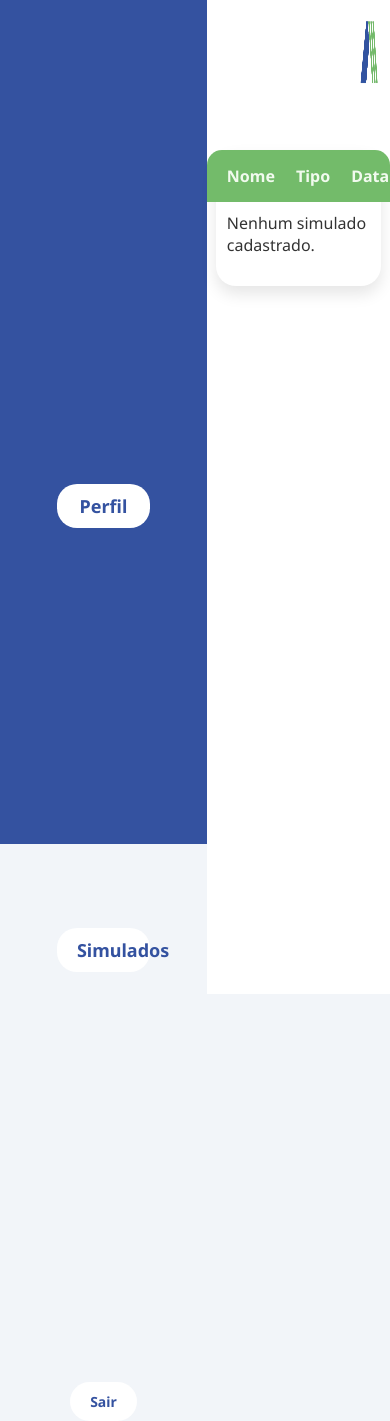
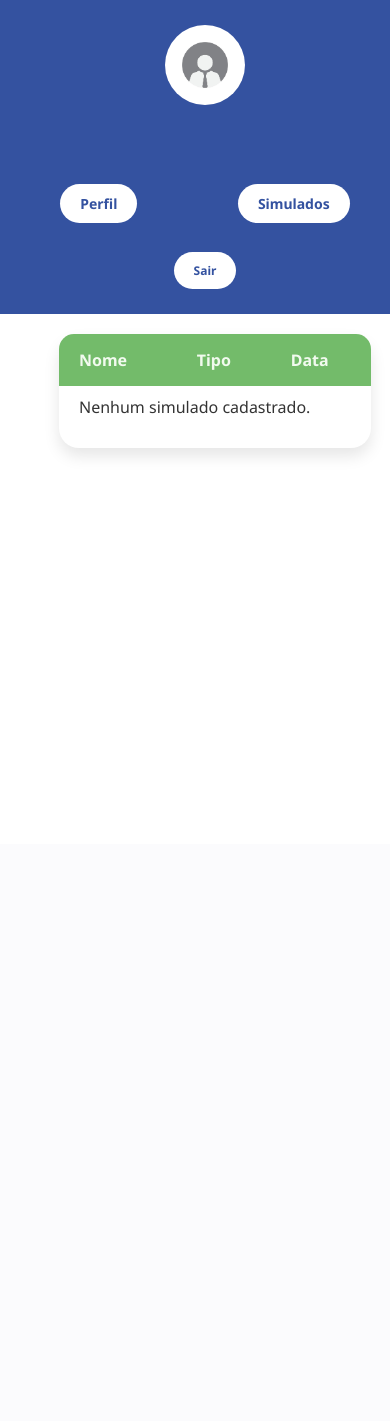
Before and after one commit to andrecastrom06/BEM-Cursos-Preparatorios, a Django app: template BemCursos/cadastros/templates/simulados_responsavel.html in a window 390 px wide. After the commit the page ends 455 px from the top, so only its background shows below. Run offline with Django 4.2, Linux system fonts and the light colour scheme; the template is opened without the code that fills it, so the values that code supplies are empty.

Commit message:
Responsividade e pagina de simulados_responsaveis terminados

```diff
--- a/BemCursos/cadastros/templates/responsavel.html
+++ b/BemCursos/cadastros/templates/responsavel.html
@@ -164,10 +164,7 @@
             font-weight: bold;
         }
 
-        /* Responsividade */
-
-                /* Responsividade */
-                @media screen and (max-width: 768px) {
+        @media screen and (max-width: 768px) {
             body {
                 flex-direction: column;
             }
--- a/BemCursos/cadastros/templates/simulados_responsavel.html
+++ b/BemCursos/cadastros/templates/simulados_responsavel.html
@@ -27,6 +27,7 @@
             margin: 0;
             padding: 0;
             display: flex;
+            flex-direction: row;
             height: 100vh;
         }
 
@@ -42,7 +43,6 @@
         }
 
         .sidebar .profile {
-            padding: 10px;
             text-align: center;
             margin-bottom: 30px;
         }
@@ -58,6 +58,32 @@
             color: #a8dadc;
             font-size: 0.9em;
         }
+
+        .sidebar .profile img {
+            border-radius: 50%;
+            width: 80px;
+            height: 80px;
+        }
+
+        table .td-name a {
+            display: inline-block; /* Permite controle sobre tamanho e comportamento */
+            background-color: var(--primary-bg); /* Mantém a cor primária */
+            color: white;
+            padding: 8px 12px; /* Ajusta o espaço interno */
+            border-radius: 5px; /* Cantos arredondados */
+            font-size: 12px; /* Tamanho do texto */
+            text-align: center; /* Centraliza o texto */
+            text-decoration: none;
+            white-space: nowrap; /* Impede que o texto quebre em várias linhas */
+            overflow: hidden; /* Evita estouro de conteúdo */
+            text-overflow: ellipsis; /* Adiciona "..." em textos muito longos */
+            transition: background-color 0.3s ease, color 0.3s ease;
+        }
+
+        table .td-name a:hover {
+            background-color: rgb(33, 52, 101); /* Alteração de cor ao passar o mouse */
+        }
+
 
         .sidebar nav a {
             display: block;
@@ -83,7 +109,7 @@
         }
 
         .sidebar a[href="{% url 'login' %}"] {
-            margin-top: 400px;
+            margin-top: 480px;
             background-color: white;
             color: var(--primary-bg);
             padding: 10px 20px;
@@ -103,16 +129,17 @@
         }
 
         .container {
-            flex: 1;
-            margin: 0;
-            padding-top: 150px;
+            padding-top: 40px;
             background-color: #ffffff;
             display: flex;
-            justify-content: center;
-            align-items: first baseline;
+            flex-direction: column;
+            justify-content: flex-start;
+            align-items: center;
+            width: 100%;
             height: 100vh;
+            overflow: auto;
+            width: calc(100% - 250px);
         }
-
         .table-container {
             display: flex;
             flex-direction: column;
@@ -153,7 +180,7 @@
             text-decoration: none;
             padding: 8px 12px;
             border-radius: 5px;
-            font-size: 14px;
+            font-size: 12px;
             cursor: pointer;
             border: none;
         }
@@ -163,27 +190,55 @@
         }
 
         @media screen and (max-width: 768px) {
+
+            table .td-name a {
+                font-size: 10px; /* Reduz o tamanho da fonte */
+                padding: 6px 10px; /* Ajusta o espaçamento interno */
+            }
+            body {
+                flex-direction: column;
+            }
             .sidebar {
+                flex-direction: column;
                 width: 100%;
-                height: auto;
-                display: flex;
-                justify-content: space-between;
-                flex-direction: row;
+                padding: 10px;
+                align-items: center;
+                justify-content: space-around;
+                text-align: center;
+                height: 60vh;
+                box-shadow: none;
             }
 
             .sidebar nav {
-                flex-direction: row;
+                display: flex;
                 justify-content: space-around;
+                width: 100%;
+            }
+
+            .sidebar nav a {
+                font-size: 14px;
+                padding: 8px;
+                margin: 0;
+            }
+            .sidebar a[href="{% url 'login' %}"] {
+                margin-top: 0;
+            }
+
+            .logo{
+                display: none;
+            }
+
+            .container {
+                padding: 20px;
+                flex-direction: column;
+                align-items: center;
+                width: 100%;
+            }
+
+            .table-container {
+                width: 80%;
             }
         }
-
-        @media screen and (max-width: 480px) {
-            .sidebar {
-                flex-direction: column;
-                align-items: center;
-            }
-        }
-
 
     </style>
 </head>
@@ -191,6 +246,7 @@
 
     <div class="sidebar">
         <div class="profile">
+            <img src="/static/img/imgfunc.jpg" alt="funcionario" width="80" height="80">
             <h3>{{aluno.nome|capfirst}} {{aluno.sobrenome|capfirst}}</h3>
             <p>{{aluno.turma}}</p>
         </div>
@@ -202,7 +258,7 @@
     </div>
 
     <div class="container">
-        <img src="{% static 'img/logo.png' %}" alt="A3" style="height: 10%; width: 5.5%; position: absolute; top: 10px; right: 10px;">
+        <img src="{% static 'img/logo.png' %}" alt="A3" class="logo"  style="height: 10%; width: 5.5%; position: absolute; top: 10px; right: 10px;">
         {% if messages %}
         <ul>
             {% for message in messages %}
@@ -223,7 +279,7 @@
                 <tbody>
                     {% for simulado in simulados %}
                     <tr>
-                        <td>
+                        <td class="td-name">
                             <a href="{% url 'ranking_turma_responsavel' simulado.id %}">{{ simulado.nome }}</a>
                         </td>
                         <td>{{ simulado.get_tipo_display }}</td>
@@ -237,38 +293,5 @@
                 </tbody>
             </table>
         </div>
-    <script>
-        $(document).ready(function() {
-            function abrirModalConfirmacao(simuladoId, callback) {
-                $('#confirm-modal').fadeIn();
-                $('#confirm-yes').off('click').on('click', function() {
-                    $('#confirm-modal').fadeOut();
-                    callback(true);
-                });
-                $('#confirm-no').off('click').on('click', function() {
-                    $('#confirm-modal').fadeOut();
-                    callback(false);
-                });
-            }
-
-            function abrirModalSucesso(mensagem, reloadAfter) {
-                $('#success-text').text(mensagem);
-                $('#success-modal').fadeIn();
-
-                $('#success-ok').off('click').on('click', function() {
-                    $('#success-modal').fadeOut();
-                    if (reloadAfter) {
-                        location.reload();
-                    }
-                });
-            }
-
-            $('.close').on('click', function() {
-                $(this).closest('.modal').fadeOut();
-            });
-
-            });
-
-    </script>
 </body>
 </html>
```
Also changed, not shown: BemCursos/db.sqlite3.
